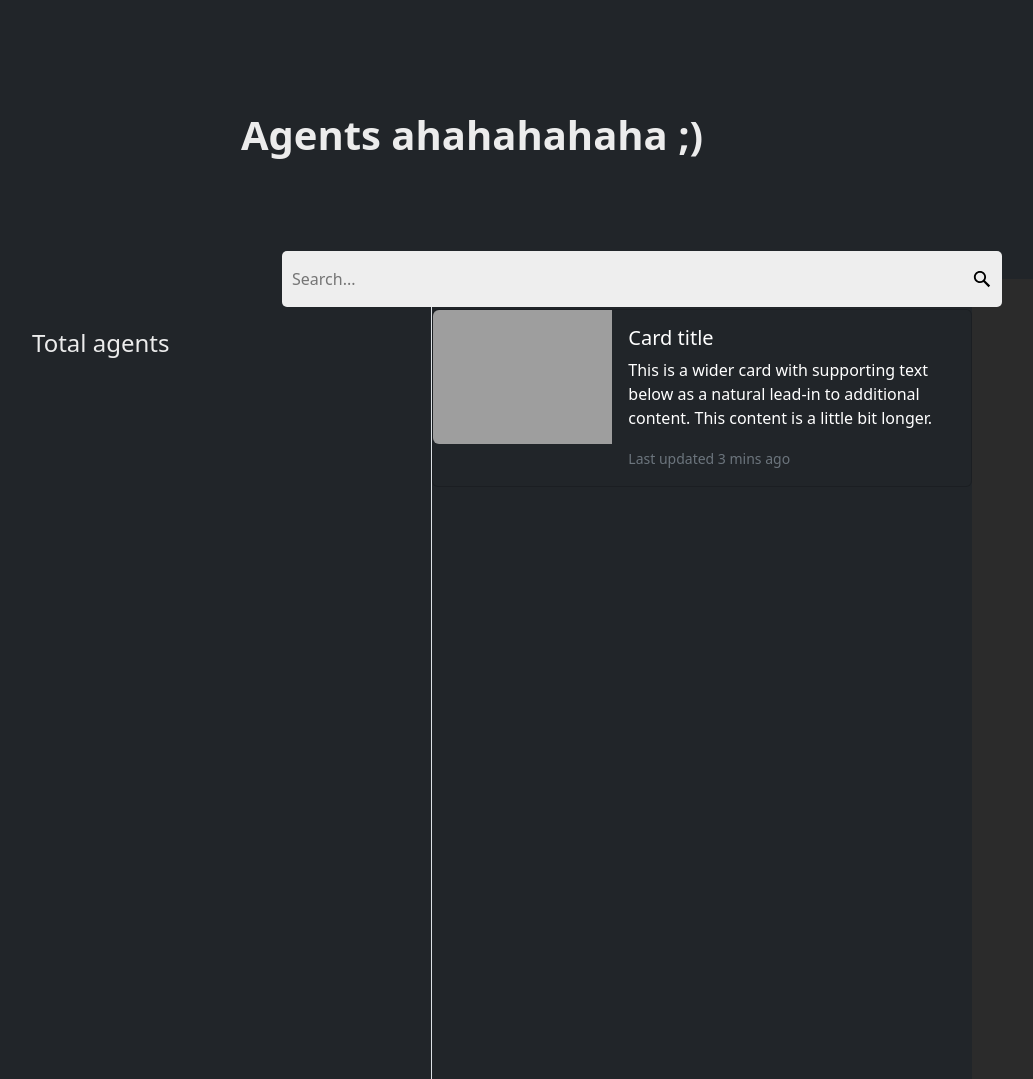
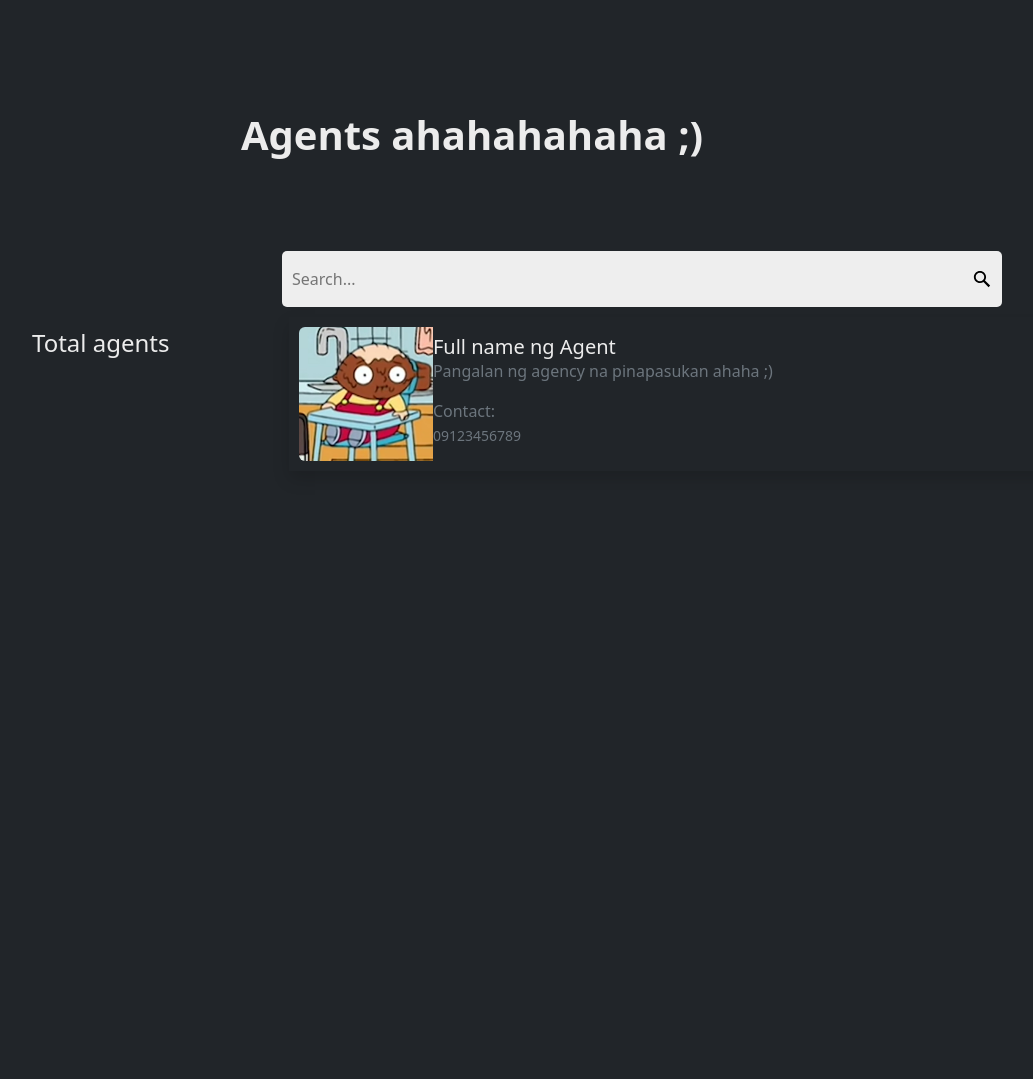
Before and after one commit to lbctorreverde/Ethits-RealEstate, a PHP site: page /agents.php in a window 1280 px wide. Shown: the part 57-1136 px from the top of the page, without its empty margins (168-1201 px from the left). Run offline with PHP 8.4, Linux system fonts and the light colour scheme; some libraries are stand-ins or nearby versions; grey boxes are pictures that could not be loaded.

Commit message:
Added card template for agents

```diff
--- a/agents.php
+++ b/agents.php
@@ -19,23 +19,27 @@ include_once 'header.php';
 </form>
 
 <section class="secondsection d-flex flex-row">
-    <div class="left-panel border-end">
+    <div class="left-panel">
         <h4>Total agents</h4>
     </div>
     <div class="agentslist-panel">
-        <div class="agent-card card text-white bg-dark mb-3" style="max-width: 540px;">
-            <div class="row g-0">
-                <div class="col-md-4">
-                    <img src="..." class="img-fluid rounded-start" alt="...">
-                </div>
-                <div class="col-md-8">
-                    <div class="card-body">
-                        <h5 class="card-title">Card title</h5>
-                        <p class="card-text">This is a wider card with supporting text below as a natural lead-in to additional content. This content is a little bit longer.</p>
-                        <p class="card-text"><small class="text-muted">Last updated 3 mins ago</small></p>
-                    </div>
+        <!-- CARD FOR EACH AGENT -->
+        <div class="agentcard row g-0 mt-2 shadow">
+            <div class="col-md-2">
+                <img src="img/121vrq3gasfdg5.jpg" class="img-fluid rounded-start" alt="..." width="150" height="150">
+            </div>
+            <div class="col-md-8">
+                <div class="card-body">
+                    <h5 class="card-title mt-2">Full name ng Agent</h5>
+                    <p class="card-text text-muted">Pangalan ng agency na pinapasukan ahaha ;)</p>
+                    <p class="card-title text-muted">Contact: </p>
+                    <p class="card-text"><small class="text-muted lh-sm">09123456789</small></p>
                 </div>
             </div>
         </div>
+
+
+
+
     </div>
 </section>
--- a/css/agents.css
+++ b/css/agents.css
@@ -60,6 +60,7 @@ svg {
 }
 
 .agentslist-panel {
+    width: 100vw;
     padding-top: 30px;
     background-color: #212529;
 
@@ -68,6 +69,10 @@ svg {
 .card {
 
 
+}
+
+.agentcard {
+    padding: 10px;
 }
 
 @media screen and (max-width: 1000px) {
```
Also changed, not shown: img/121vrq3gasfdg5.jpg (added).
